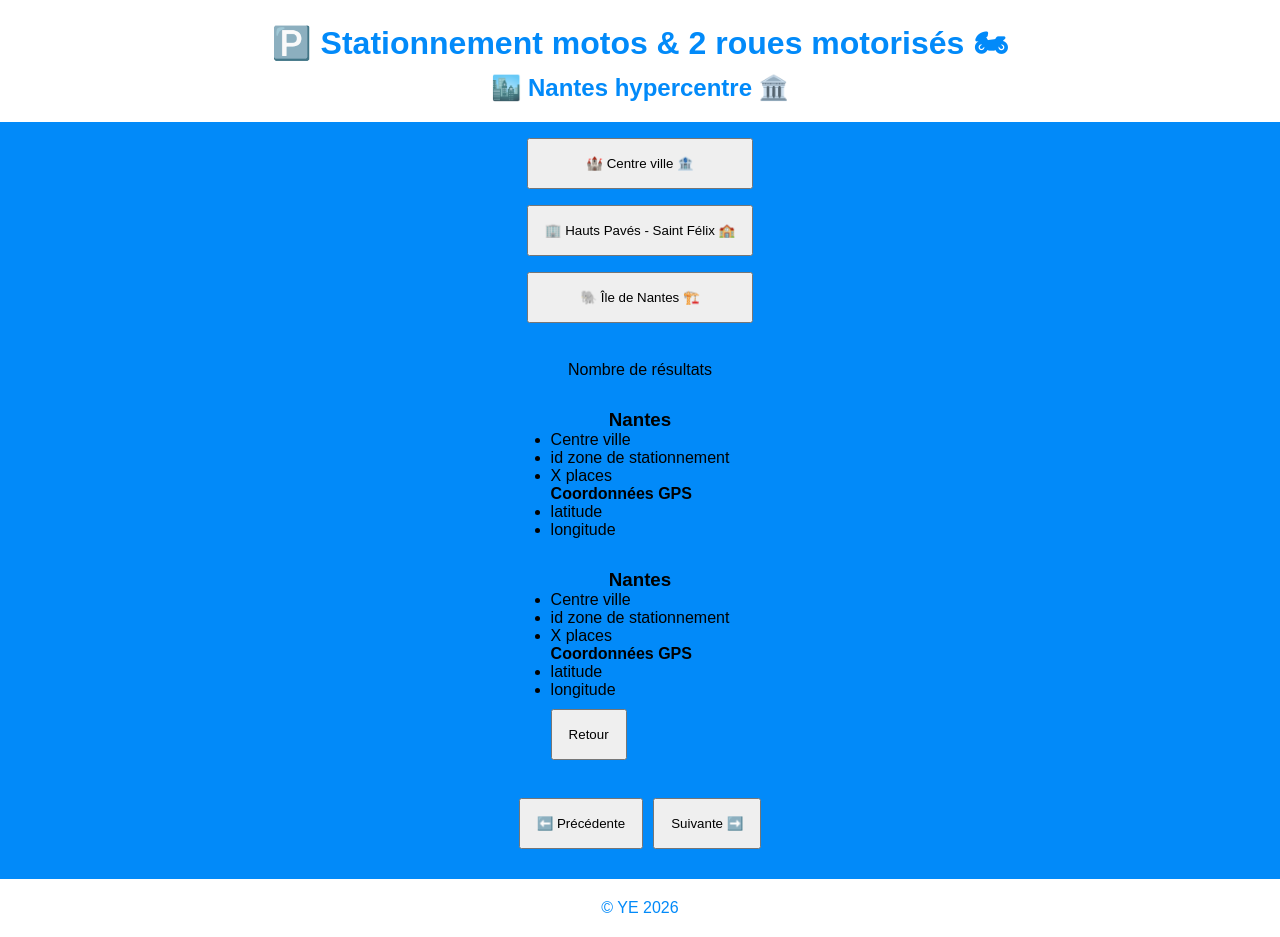
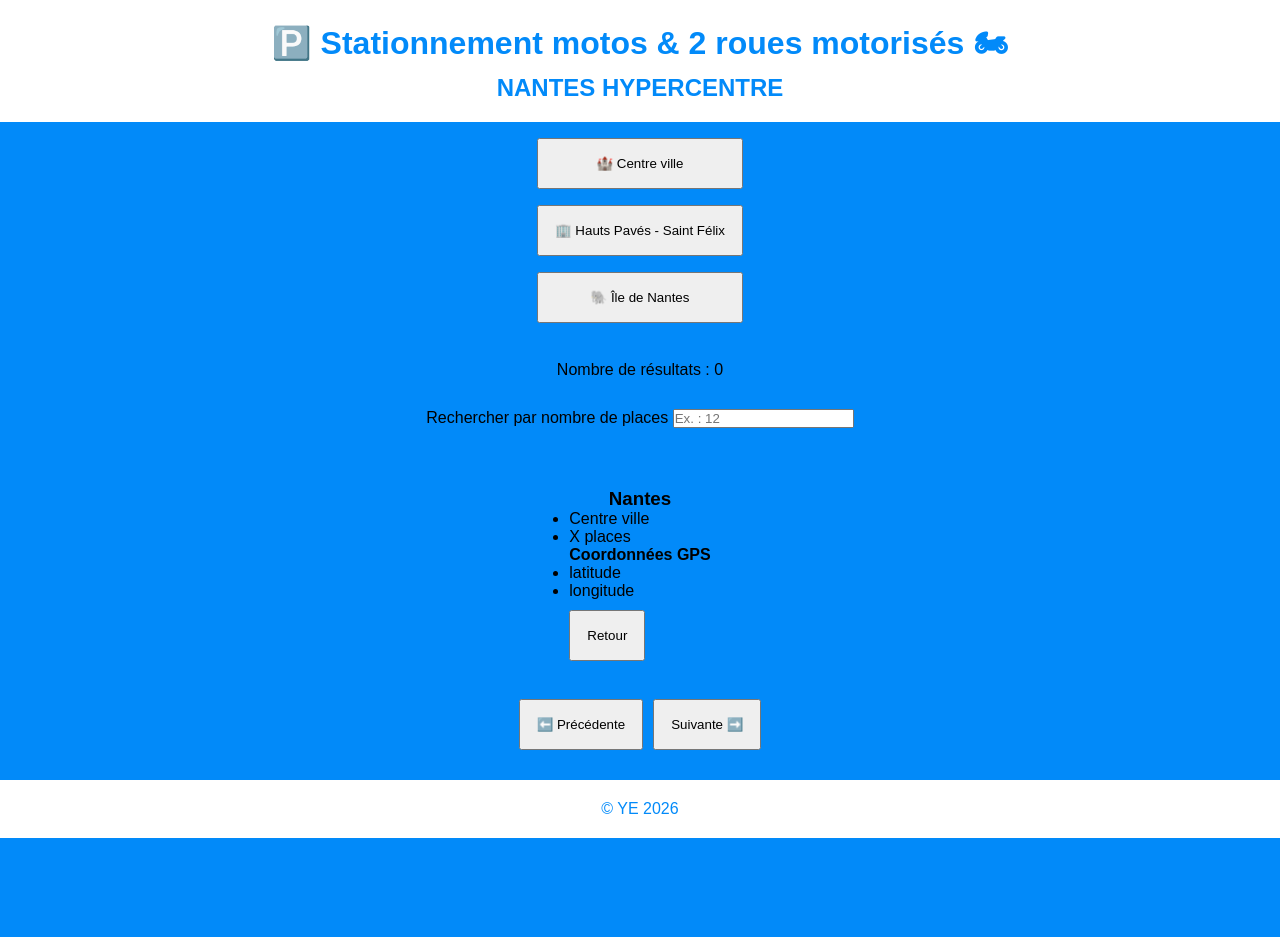
Before and after one commit to anyonym/adataviz, a website: page index.html in a window 1280 px wide. After the commit the page ends 838 px from the top, so only its background shows below. Drawn offline with Linux system fonts and the light colour scheme.

Commit message:
mise à jour structure HTML
IA: 0

```diff
--- a/index.html
+++ b/index.html
@@ -10,41 +10,42 @@
 <body>
     <header>
         <h1>🅿️ Stationnement motos & 2 roues motorisés 🏍</h1>
-        <h2>🏙️ Nantes hypercentre 🏛️</h2>
+        <h2>NANTES HYPERCENTRE</h2>
     </header>
 
     <main>
         <nav id="nav">
-            <button type="button" id="centre">🏰 Centre ville 🏦</button>
-            <button type="button" id="hpsf">🏢 Hauts Pavés - Saint Félix 🏫</button>
-            <button type="button" id="ile">🐘 Île de Nantes 🏗️</button>
+            <button type="button" id="centre">🏰 Centre ville</button>
+            <button type="button" id="hpsf">🏢 Hauts Pavés - Saint Félix</button>
+            <button type="button" id="ile">🐘 Île de Nantes</button>
         </nav>
-        <div id="total-results">
-            <p>Nombre de résultats</p>
+        <div>
+            <p id="total-results">Nombre de résultats : 0</p>
+        </div>
+        <div class="recherche-places">
+            <label for="recherche-places">
+                Rechercher par nombre de places
+            </label>
+            <input
+            type="search"
+            id="recherche-places"
+            placeholder="Ex. : 12"
+            autocomplete="off"
+        >
         </div>
         <section class="results">
-            <article class="carte">
+            <!-- les cartes seront générées par javascript -->
+        </section>
+        <section class="focus cache">
+            <article class="carte cache">
+                <!-- Mini-carte géographique -->
+                <div id="mini-map"></div>
                 <h3>Nantes</h3>
                 <ul>
                     <li class="quartier">Centre ville</li>
-                    <li class="gid">id zone de stationnement</li>
                     <li class="nbPlaces">X places</li>
-                </ul>
-                <p><b>Coordonnées GPS</b></p>
-                <ul class="gps">
-                    <li class="lat">latitude</li>
-                    <li class="lon">longitude</li>
-                </ul>
-            </article>
-        </section>
-        <section class="focus cache">
-            <article class="carte cache">
-                <h3>Nantes</h3>
-                <ul>
-                    <li class="quartier">Centre ville</li>
-                    <li class="gid">id zone de stationnement</li>
-                    <li class="nbPlaces">X places</li>
-                </ul>
+                    </ul>
+
                 <p><b>Coordonnées GPS</b></p>
                 <ul class="gps">
                     <li class="lat">latitude</li>
@@ -53,6 +54,7 @@
             </article>
             <button type="button" id="btn-retour">Retour</button>
         </section>
+
         <nav id="pages">
             <button type="button" id="btn-precedente">⬅️ Précédente</button>
             <button type="button" id="btn-suivante">Suivante ➡️</button>
```
